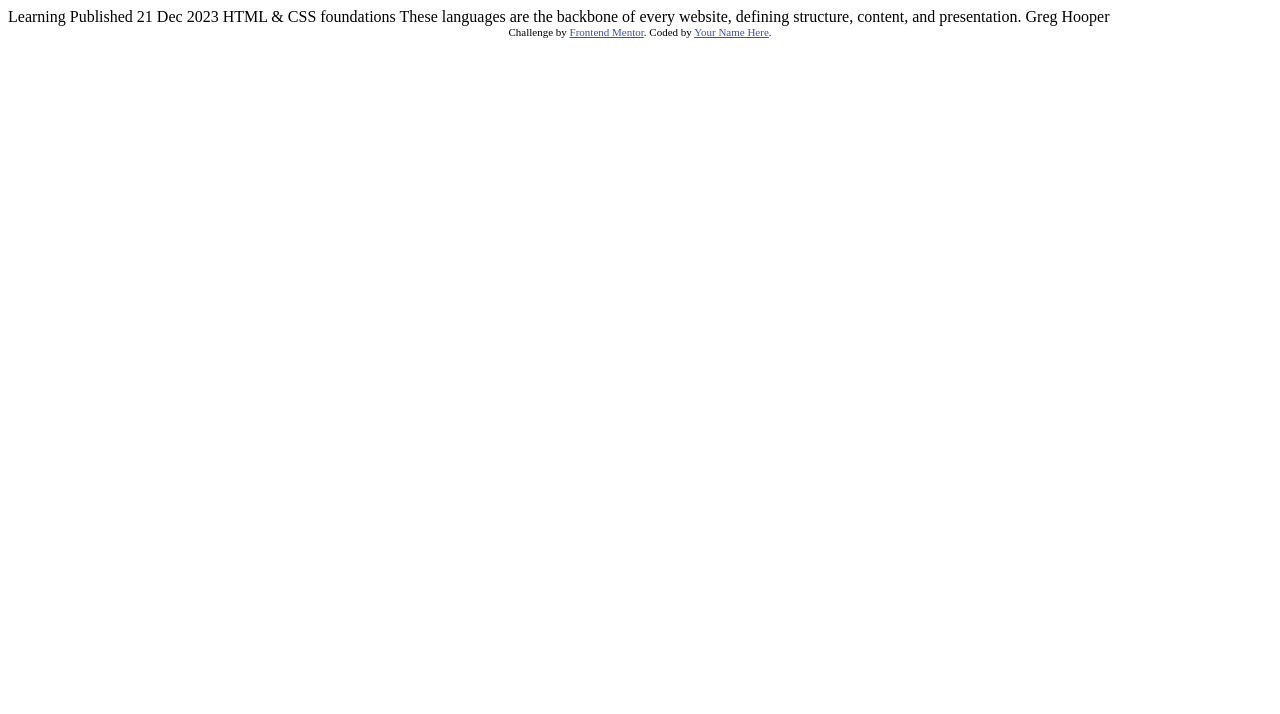
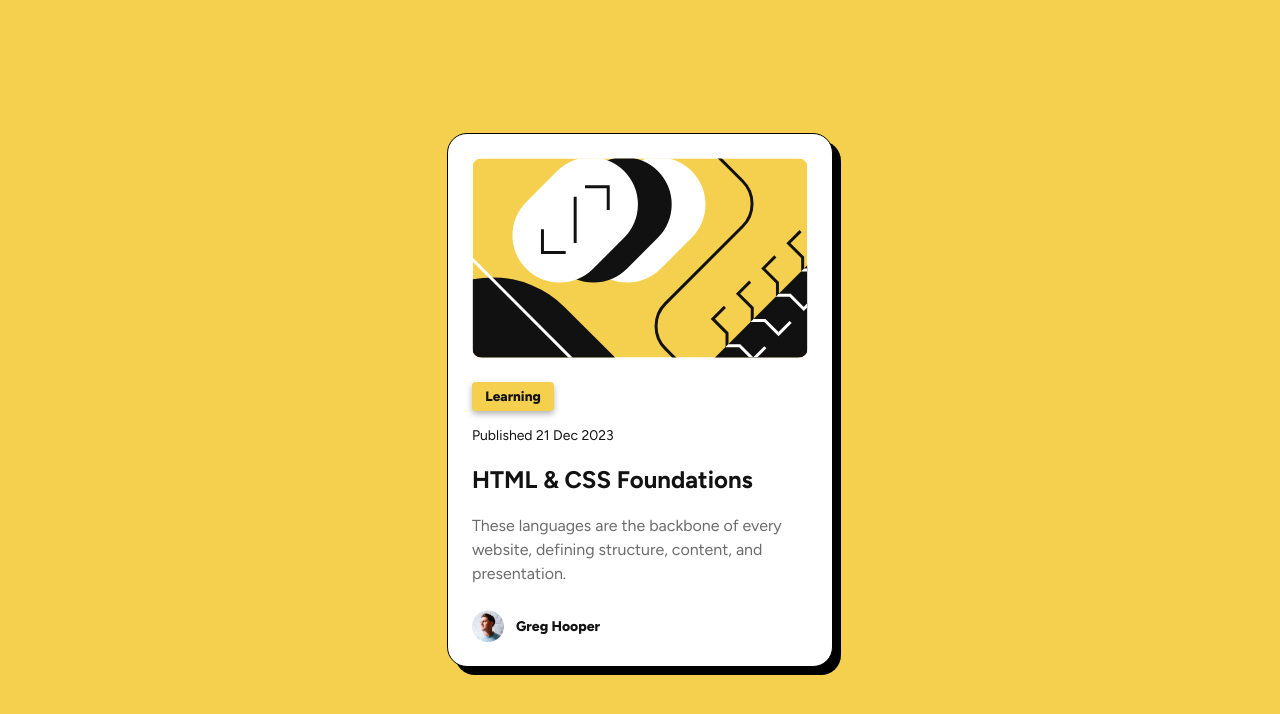
Before and after one commit to Carson-Haskell/blog-preview-card, a plain HTML site: page index.html in a window 1280 px wide. Drawn offline with Linux system fonts and the light colour scheme.

Commit message:
upload solution

```diff
--- a/index.html
+++ b/index.html
@@ -1,34 +1,51 @@
 <!DOCTYPE html>
 <html lang="en">
   <head>
-  <meta charset="UTF-8">
-  <meta name="viewport" content="width=device-width, initial-scale=1.0"> <!-- displays site properly based on user's device -->
+    <meta charset="UTF-8" />
+    <meta name="viewport" content="width=device-width, initial-scale=1.0" />
+    <!-- displays site properly based on user's device -->
 
-  <link rel="icon" type="image/png" sizes="32x32" href="./assets/images/favicon-32x32.png">
+    <link
+      rel="icon"
+      type="image/png"
+      sizes="32x32"
+      href="./assets/images/favicon-32x32.png"
+    />
+    <link rel="stylesheet" href="styles.css" />
 
     <title>Frontend Mentor | Blog preview card</title>
-
-  <!-- Feel free to remove these styles or customise in your own stylesheet 👍 -->
-  <style>
-    .attribution { font-size: 11px; text-align: center; }
-    .attribution a { color: hsl(228, 45%, 44%); }
-  </style>
   </head>
   <body>
+    <main class="card">
+      <div class="card-content">
+        <img
+          src="./assets/images/illustration-article.svg"
+          alt="Article design image"
+          class="article-image"
+        />
 
-  Learning
-
-  Published 21 Dec 2023
-
-  HTML & CSS foundations
-
-  These languages are the backbone of every website, defining structure, content, and presentation.
-
-  Greg Hooper
-
-  <div class="attribution">
-    Challenge by <a href="https://www.frontendmentor.io?ref=challenge" target="_blank">Frontend Mentor</a>.
-    Coded by <a href="#">Your Name Here</a>.
+        <div class="article-details">
+          <div class="category-container">
+            <h2 class="category">Learning</h2>
           </div>
+          <p class="publish-date">Published 21 Dec 2023</p>
+          <h1 class="title">HTML &amp; CSS Foundations</h1>
+          <p class="description">
+            These languages are the backbone of every website, defining
+            structure, content, and presentation.
+          </p>
+        </div>
+        <div class="author-container">
+          <div class="author">
+            <img
+              class="avatar"
+              src="./assets/images/image-avatar.webp"
+              alt="User Avatar"
+            />
+            <p class="author-name">Greg Hooper</p>
+          </div>
+        </div>
+      </div>
+    </main>
   </body>
 </html>
--- /dev/null
+++ b/styles.css
@@ -0,0 +1,143 @@
+@import url("https://fonts.googleapis.com/css2?family=Figtree:ital,wght@0,300..900;1,300..900&display=swap");
+
+:root {
+  --yellow: hsl(47, 88%, 63%);
+  --gray-950: hsl(0, 0%, 7%);
+  --gray-500: hsl(0, 0%, 42%);
+  --50: 4px;
+  --100: 8px;
+  --150: 12px;
+  --200: 24px;
+  --text-preset-1: 24px;
+  --text-preset-2: 16px;
+  --text-preset-3: 14px;
+}
+
+body,
+html {
+  margin: 0;
+  padding: 0;
+  height: 100vh;
+  width: 100vw;
+  display: flex;
+  justify-content: center;
+  align-items: center;
+  font-family: "Figtree", sans-serif;
+  background-color: var(--yellow);
+}
+
+.card {
+  width: 384px;
+  background-color: white;
+  border-radius: 20px;
+  box-shadow: 8px 8px 0px rgba(0, 0, 0, 1);
+  border: 1px solid black;
+}
+
+.card-content {
+  display: flex;
+  flex-direction: column;
+  align-items: center;
+  gap: var(--200);
+  padding: var(--200);
+}
+
+.article-image {
+  width: 336px;
+  height: 200px;
+  border-radius: 10px;
+}
+
+.article-details {
+  gap: var(--150);
+}
+
+.category-container {
+  background-color: var(--yellow);
+  width: 82px;
+  height: 29px;
+  display: flex;
+  align-items: center;
+  justify-content: center;
+  border-radius: var(--50);
+  box-shadow: 0px 3px 6px rgba(0, 0, 0, 0.3);
+}
+
+.category {
+  padding: 12px 4px;
+  font-size: var(--text-preset-3);
+  font-size: 85%;
+  font-weight: 800;
+  color: var(--gray-950);
+  line-height: 150%;
+}
+
+.publish-date {
+  font-size: var(--text-preset-3);
+  color: var(--gray-950);
+  line-height: 150%;
+}
+
+.title {
+  font-size: var(--text-preset-1);
+  color: var(--gray-950);
+  line-height: 150%;
+}
+
+.title:hover {
+  color: var(--yellow);
+  cursor: pointer;
+  transition: all;
+  transition-duration: 0.2s;
+}
+
+.description {
+  font-size: var(--text-preset-2);
+  color: var(--gray-500);
+  line-height: 150%;
+  margin-bottom: 0;
+}
+
+.author-container {
+  align-self: flex-start;
+}
+
+.author {
+  display: flex;
+  gap: var(--150);
+  align-items: center;
+  height: 32px;
+}
+
+.avatar {
+  height: 32px;
+  width: 32px;
+}
+
+.author-name {
+  font-size: var(--text-preset-3);
+  font-weight: 800;
+  color: var(--gray-950);
+  line-height: 150%;
+}
+
+@media (max-width: 768px) {
+  .category-container {
+    box-shadow: none;
+  }
+  .category {
+    font-size: 12px;
+  }
+
+  .publish-date {
+    font-size: 12px;
+  }
+
+  .title {
+    font-size: 20px;
+  }
+
+  .description {
+    font-size: 14px;
+  }
+}
```
Also changed, not shown: screenshot.jpg (added), 2 other files. Lines whose indentation alone changed are shown as unchanged.
